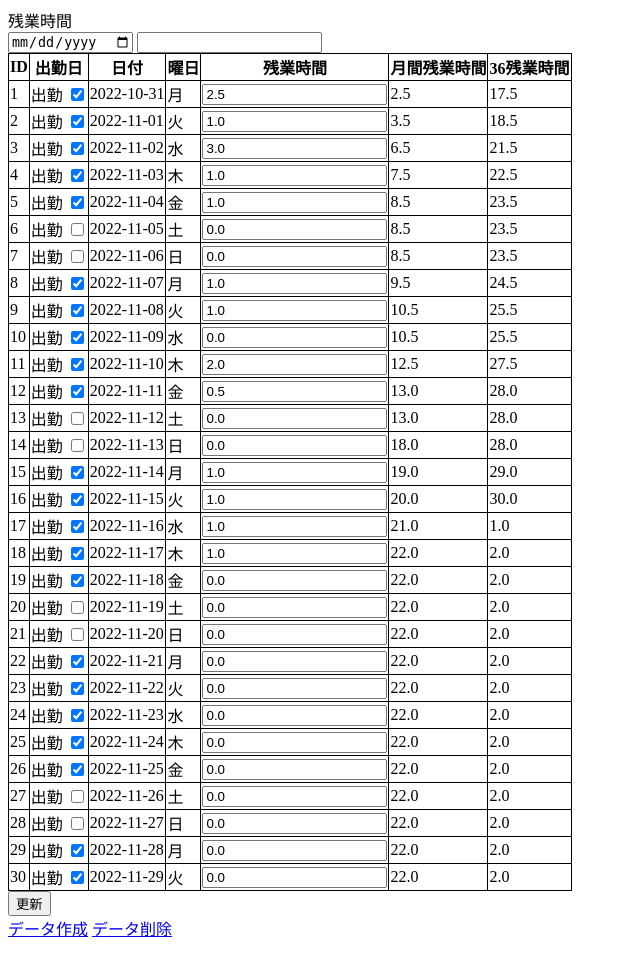
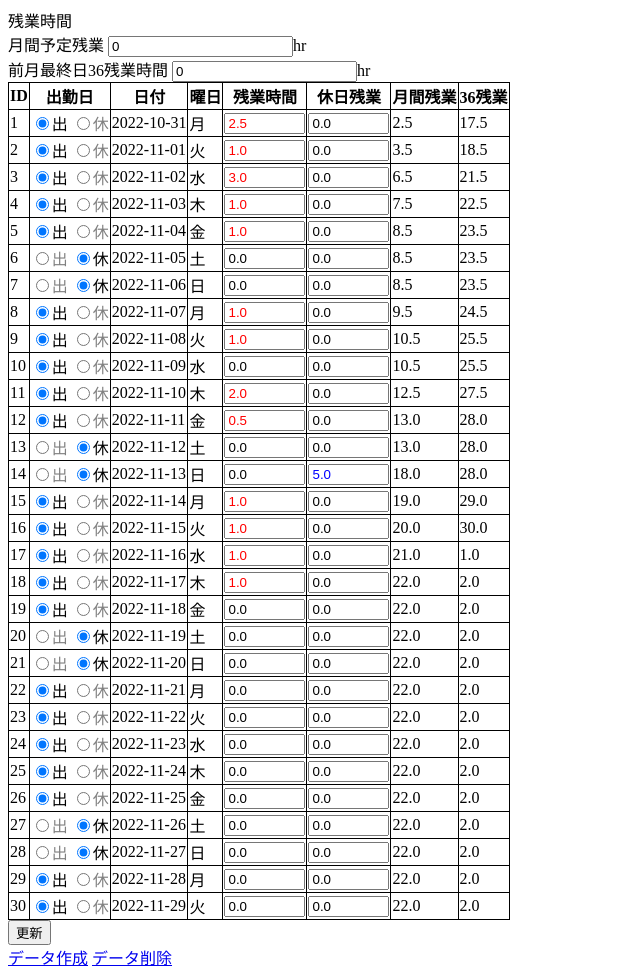
Before and after one commit to morimoro/zangyo, a Flask app: page / in a window 1280 px wide. Shown: the whole page, without its empty margins (0-640 px from the left). Before the commit the page ends 937 px from the top, so only its background shows below. Run offline with Flask 2, Linux system fonts and the light colour scheme; data comes from the database, SQL or seed files in the repository; both versions use the stored data as it was after the commit.

Commit message:
いったん完成

```diff
--- a/app.py
+++ b/app.py
@@ -14,12 +14,16 @@ app.config['SQLALCHEMY_DATABASE_URI'] = 'sqlite:///zangyo.sqlite'
 db = SQLAlchemy(app)
 class Overtime(db.Model):
 
+    #データベースのテーブル名
     __tablename__ = "overtimes"
+
+    #データベースの要素
     id = db.Column(db.Integer, primary_key=True, autoincrement=True)
     status = db.Column(db.Integer)
     date = db.Column(db.String())
     weekday = db.Column(db.Integer)
     time = db.Column(db.Float())
+    holiday_time = db.Column(db.Float())
     total_time = db.Column(db.Float())
     time_36 = db.Column(db.Float())
 
@@ -30,19 +34,50 @@ def index():
             db.create_all()
         overtimes = Overtime.query.order_by(Overtime.date).all() # 日付を昇順に並べ替え
         db.session.commit()
-        return render_template("index.html", overtimes = overtimes)
+        scheduled_overtime = 0 #月間予定残業に初期値として0を代入
+        last_month_36_overtime = 0  #前月最終日36残業時間に初期値として0を代入
+        return render_template("index.html", overtimes = overtimes, scheduled_overtime=scheduled_overtime, last_month_36_overtime=last_month_36_overtime)
+
     else:
         print('update')
         date_count = Overtime.query.count() # データベースのデータ数
         print(date_count)
-        sum =0
+
+        #月間予定残業を取得、未入力なら0を代入
+        try:
+            scheduled_overtime = float(request.form["scheduled_overtime"])
+        except:
+            scheduled_overtime = 0
+
+        #前月最終日36残業時間を取得、未入力なら0を代入
+        try:
+            last_month_36_overtime = float(request.form["last_month_36_overtime"])
+            sum_36 = last_month_36_overtime
+        except:
+            last_month_36_overtime = 0
+            sum_36 = db.session.query(Overtime).filter(Overtime.id==1).first().time_36 - db.session.query(Overtime).filter(Overtime.id==1).first().time
+
+        # データベースの回数だけ繰り返し、値を取得して月間残業、36残業を計算
+        sum = 0
         for i in range(date_count):
             overtime = db.session.query(Overtime).filter(Overtime.id==(i+1)).first()
+            overtime.status = int(request.form["status_{}".format(i+1)])
             overtime.time = float(request.form["time_{}".format(i+1)])
-            overtime.total_time = sum + overtime.time
+            overtime.holiday_time = float(request.form["holiday_time_{}".format(i+1)])
+            overtime.total_time = sum + overtime.time + overtime.holiday_time
             sum = overtime.total_time
+            overtime.time_36 = sum_36 + overtime.time
+            # もし15日ならsum_36=0、16日は0から足し算開始
+            if datetime.datetime.strptime(overtime.date, '%Y-%m-%d').day == 15:
+                sum_36 = 0
+            else:
+                sum_36 = overtime.time_36
             db.session.commit()
-        return redirect(url_for('index'))
+        with app.app_context():
+            db.create_all()
+        overtimes = Overtime.query.order_by(Overtime.date).all() # 日付を昇順に並べ替え
+        db.session.commit()
+        return render_template("index.html", overtimes = overtimes, scheduled_overtime=scheduled_overtime, last_month_36_overtime=last_month_36_overtime)
 
 @app.route('/delete')
 def delete():
@@ -65,18 +100,23 @@ def create():
         last_date = datetime.datetime.strptime(last_date, '%Y-%m-%d') #型変換
         last_date = datetime.date(last_date.year, last_date.month, last_date.day) #年月日だけに変換
         print(create_date, last_date)
-        # print(type(create_date))
+
+        #31日分データ作成、ただし最終日でbreak
         for i in range(31):
             date = create_date + datetime.timedelta(days=i)
             overtime = [Overtime(
                 status = 0,
                 date = date,
                 weekday = date.weekday(),
-                time = 0, total_time = 0 ,time_36 = 0)]
+                time = 0,
+                holiday_time = 0,
+                total_time = 0,
+                time_36 = 0)]
             db.session.add_all(overtime)
             if date == last_date:
                 break
         db.session.commit()
+
         return redirect(url_for('index'))
 
 @app.route('/new', methods=["POST"])
--- a/static/css/style.css
+++ b/static/css/style.css
@@ -1,9 +1,20 @@
 table {
     border-collapse: collapse;
     border-spacing: 0px 5px;
-
 }
 
 th,td {
     border: solid 1px;              /* 枠線指定 */
 }
+
+.red {
+    color: red;
+}
+
+.blue {
+    color: blue;
+}
+
+.gray {
+    color: gray;
+}
--- a/templates/index.html
+++ b/templates/index.html
@@ -16,10 +16,14 @@
   <main>
     <div id="title" class="title">残業時間</div>
     <form name="f" method="post">
-      <div class="text_area">
+      <!-- <div class="text_area">
         <input type="date" name="new_date" id="new_date">
         <input type="number" name="new_text" id="new_text">
-      </div>
+      </div> -->
+      月間予定残業
+      <input type="text" name="scheduled_overtime" id="scheduled_overtime" value="{{ scheduled_overtime }}">hr<br>
+      前月最終日36残業時間
+      <input type="text" name="last_month_36_overtime" id="last_month_36_overtime" value="{{ last_month_36_overtime }}">hr<br>
       <table>
         <thead>
           <tr>
@@ -28,8 +32,9 @@
             <th>日付</th>
             <th>曜日</th>
             <th>残業時間</th>
-            <th>月間残業時間</th>
-            <th>36残業時間</th>
+            <th>休日残業</th>
+            <th>月間残業</th>
+            <th>36残業</th>
           </tr>
         </thead>
         <tbody>
@@ -39,14 +44,13 @@
                 {{ overtime.id }}
               </td>
               <td>
-                <label>
-                  出勤
                   {% if overtime.status == 0 %}
-                  <input type="checkbox" name="status">
+                  <label class="gray"><input type="radio" name="status_{{overtime.id}}" value=1>出</label>
+                  <label><input type="radio" name="status_{{overtime.id}}" value=0 checked>休</label>
                   {% else %}
-                  <input type="checkbox" name="status" checked>
+                  <label><input type="radio" name="status_{{overtime.id}}" value=1 checked>出</label>
+                  <label class="gray"><input type="radio" name="status_{{overtime.id}}" value=0>休</label>
                   {% endif %}
-                </label>
               </td>
               <td>
                 {{ overtime.date }}
@@ -62,7 +66,18 @@
                 {% endif %}
               </td>
               <td>
-                <input type="text" value="{{ overtime.time }}" name = "time_{{overtime.id}}" id="time_{{overtime.id}}">
+                {% if overtime.time == 0 %}
+                <input type="text" value="{{ overtime.time }}" name = "time_{{overtime.id}}" id="time_{{overtime.id}}" size="7">
+                {% else %}
+                <input type="text" value="{{ overtime.time }}" name = "time_{{overtime.id}}" id="time_{{overtime.id}}" size="7" class="red">
+                {% endif %}
+              </td>
+              <td>
+                {% if overtime.holiday_time == 0 %}
+                <input type="text" value="{{ overtime.holiday_time }}" name = "holiday_time_{{overtime.id}}" id="holiday_time_{{overtime.id}}" size="7">
+                {% else %}
+                <input type="text" value="{{ overtime.holiday_time }}" name = "holiday_time_{{overtime.id}}" id="holiday_time_{{overtime.id}}" size="7"  class="blue">
+                {% endif %}
               </td>
               <td>
                 {{ overtime.total_time}}
@@ -80,7 +95,7 @@
 
   <a href="/create">データ作成</a>
   <a href="/delete">データ削除</a>
-
+<!--
   <script>
     $(document).ready(function(){
       $('#new_text').keydown(function(e) {
@@ -90,7 +105,7 @@
         }
       });
     });
-  </script>
+  </script>   -->
 </body>
 
 </html>
```
Also changed, not shown: instance/zangyo.sqlite.
